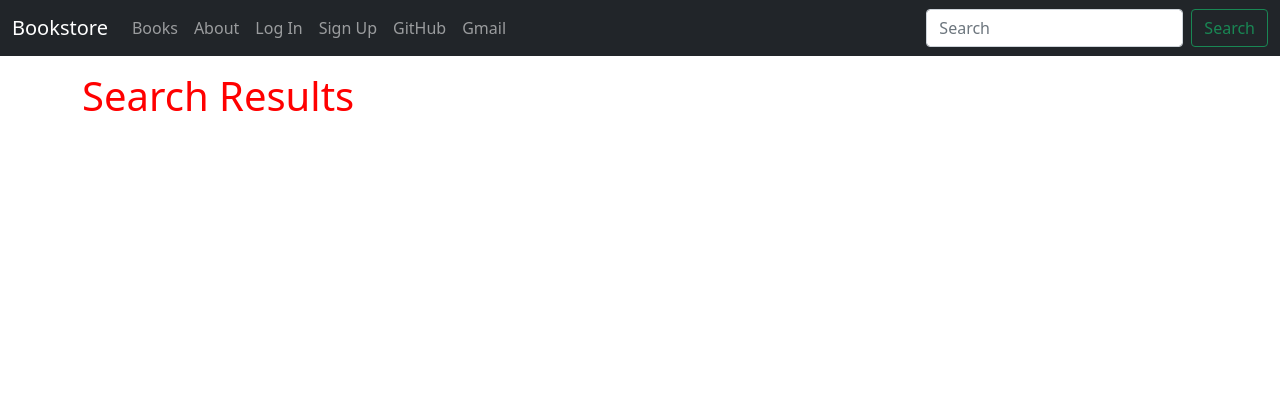
After one commit to ahmedhammamm/bookstore-project, a Django app: page /books/search/ in a window 1280 px wide. The commit adds this page. Shown: the top 420 px of the page. Run offline with Django 4.2, Linux system fonts and the light colour scheme; data that the repository does not hold is empty; parts of the project's set-up code (start-up, migrations or seed data) failed here and were passed over; some libraries are stand-ins or nearby versions.

Commit message:
Added search feature

```diff
--- a/books/urls.py
+++ b/books/urls.py
@@ -1,9 +1,10 @@
 from django.urls import path
 
-from .views import BookListView, BookDetailView
+from .views import BookListView, BookDetailView, SearchResultsListView
 
 
 urlpatterns = [
     path("", BookListView.as_view(), name="book_list"),
     path("<uuid:pk>/", BookDetailView.as_view(), name="book_detail"),
+    path("search/", SearchResultsListView.as_view(), name="search_results"),
 ]
--- a/books/views.py
+++ b/books/views.py
@@ -1,3 +1,4 @@
+from django.db.models import Q
 from django.contrib.auth.mixins import LoginRequiredMixin, PermissionRequiredMixin
 from django.views.generic import ListView, DetailView
 
@@ -17,3 +18,14 @@ class BookDetailView(LoginRequiredMixin,PermissionRequiredMixin, DetailView):
     template_name = "books/book_detail.html"
     login_url = "account_login"
     permission_required = "books.special_status"
+
+
+class SearchResultsListView(ListView):
+    model = Book
+    context_object_name = "book_list"
+    template_name = "books/search_results.html"
+
+    def get_queryset(self):
+        return Book.objects.filter(
+            Q(title__icontains="beginners") | Q(title__icontains="api")
+        )
--- a/templates/_base.html
+++ b/templates/_base.html
@@ -45,6 +45,10 @@
           </li>
           {% endif %}
         </ul>
+        <form class="d-flex" action="{% url 'search_results' %}" method="get">
+          <input class="form-control me-2" type="search" name="q" placeholder="Search" aria-label="Search">
+          <button class="btn btn-outline-success" type="submit">Search</button>
+        </form>
       </div>
     </div>
   </nav>
--- /dev/null
+++ b/templates/books/search_results.html
@@ -0,0 +1,14 @@
+{% extends "_base.html" %}
+
+{% block title %}Search{% endblock title %}
+
+{% block content %}
+  <h1>Search Results</h1>
+  {% for book in book_list %}
+    <div>
+        <h3><a href="{{ book.get_absolute_url }}">{{ book.title }}</a></h3>
+        <p>Author: {{ book.author }}</p>
+        <p>Price: $ {{ book.price }}</p>
+    </div>
+  {% endfor %}
+{% endblock content %}
```
